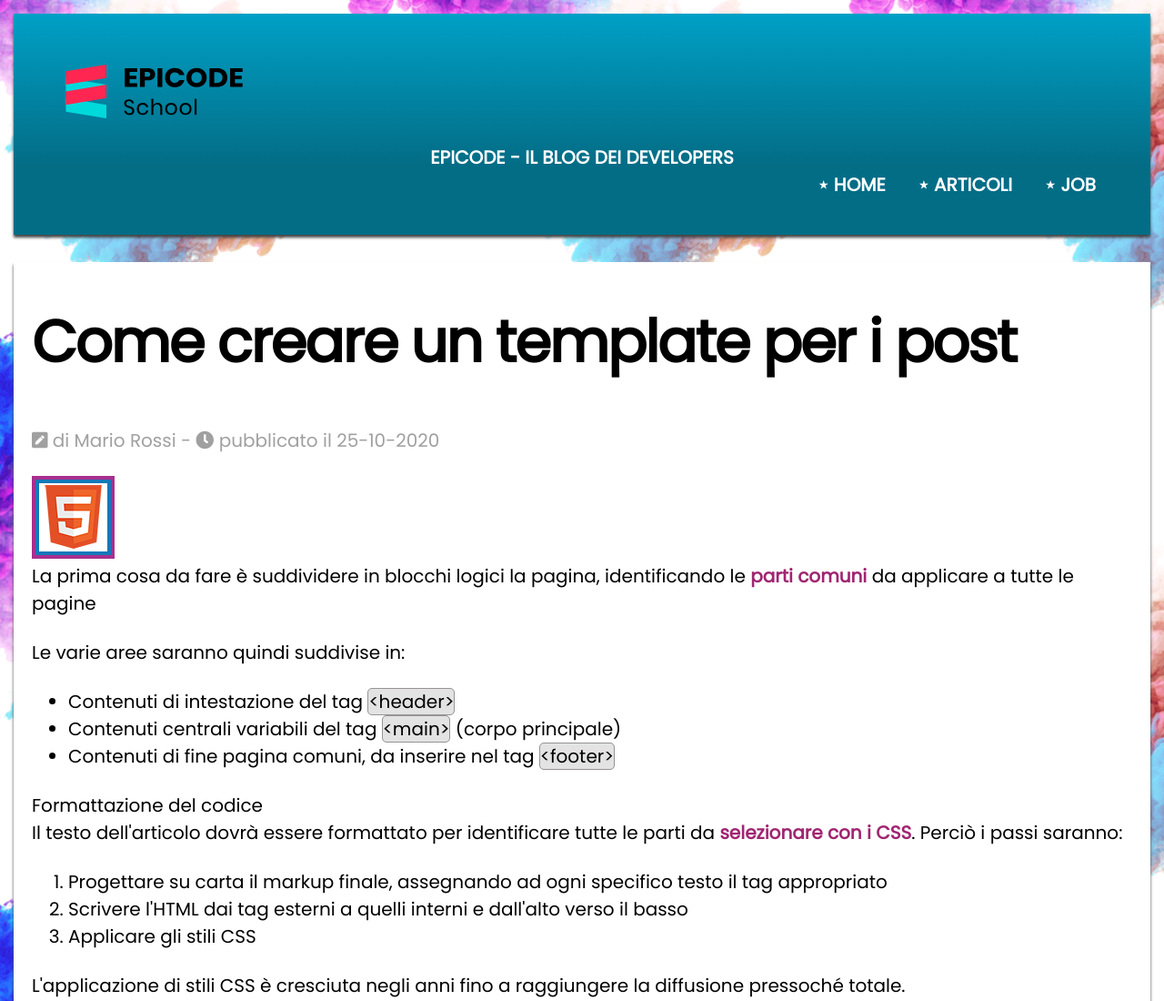
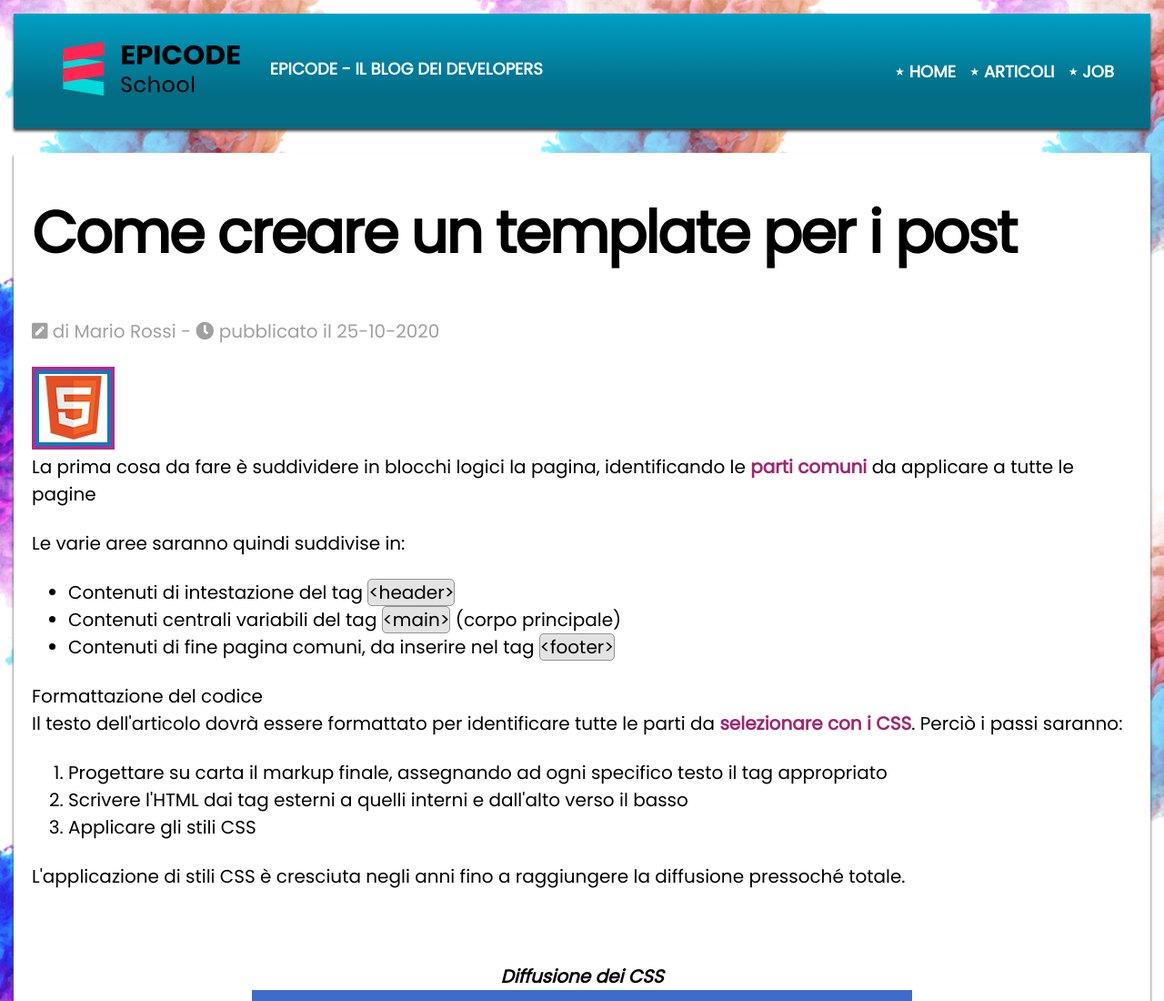
Before and after one commit to migueljano/U2-D1-mediaQuery, a plain HTML site: page index.html in a window 1280 px wide. Shown: the top 1100 px of the page at 91% size. Drawn offline with Linux system fonts and the light colour scheme.

Commit message:
lastProgress

```diff
--- a/assets/css/style.css
+++ b/assets/css/style.css
@@ -246,29 +246,24 @@ footer a {
 @media screen and (min-width: 1200px) {
    header {
     text-align: left;
+    padding-top: 30px;
+    position: relative;
+    font-size: 0.9em;
   }
 
-  header div p {
-    text-align: center;
+  header div,
+  header p,
+  header div img {
+    display: inline-block;
+    vertical-align: middle;
+    margin-bottom: 0;
   }
 
-  nav {
-    text-align: end;
-  }
-  header div p {
-    margin: auto;
-  }
-  header a {
-    margin-right: 10px;
-  }
-
-  header div img {
-    margin-top: 15px;
-    margin-right: 10px;
-
-  }
-  nav ul li {
-    margin-right: 20px;
+  #navDiv {
+    position: absolute;
+    top: 50%;
+    transform: translateY(-50%);
+    right: 30px;
   }
   table {
     width: 60%;
@@ -343,5 +338,4 @@ footer a {
   table {
     margin-top: 20%;
   }
-
 }
--- a/index.html
+++ b/index.html
@@ -17,10 +17,10 @@
 <body>
     <header>
         <div >
-                <img src="./assets/img/logo.svg" alt="logo del blog" width="250" height="60">
+            <img src="./assets/img/logo.svg" alt="logo del blog" width="250" height="60">
             <p>Epicode - Il blog dei developers</p>
         </div>
-        <nav>
+        <nav id="navDiv">
             <ul>
                 <li><a href="index.html" title="Home Page">Home</a></li>
                 <li><a href="articoli.html" title="Elenco degli articoli tecnici pubblicati">Articoli</a></li>
```
Lines whose indentation alone changed are shown as unchanged.
